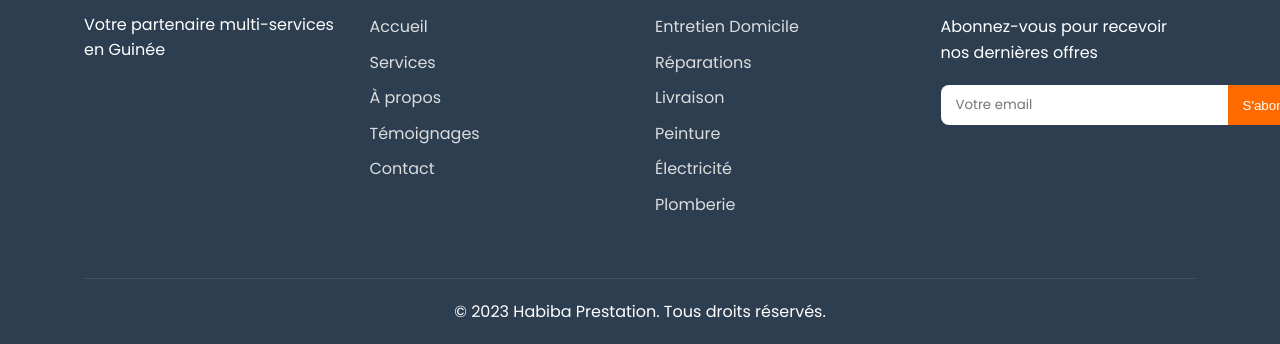
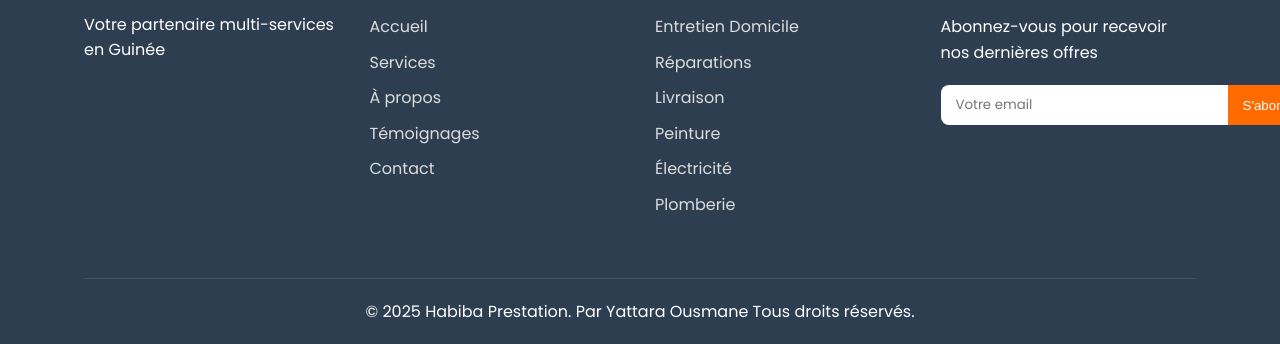
Before and after one commit to jamiskossa/habibaprestations, a plain HTML site: page index.html in a window 1280 px wide. Shown: the part 4237-4581 px from the top of the page. Drawn offline with Linux system fonts and the light colour scheme.

Commit message:
Add files via upload

```diff
--- a/index.html
+++ b/index.html
@@ -293,7 +293,7 @@
                 </div>
             </div>
             <div class="footer-bottom">
-                <p>&copy; 2023 Habiba Prestation. Tous droits réservés.</p>
+                <p>&copy; 2025 Habiba Prestation. Par Yattara Ousmane Tous droits réservés.</p>
             </div>
         </div>
     </footer>
```
